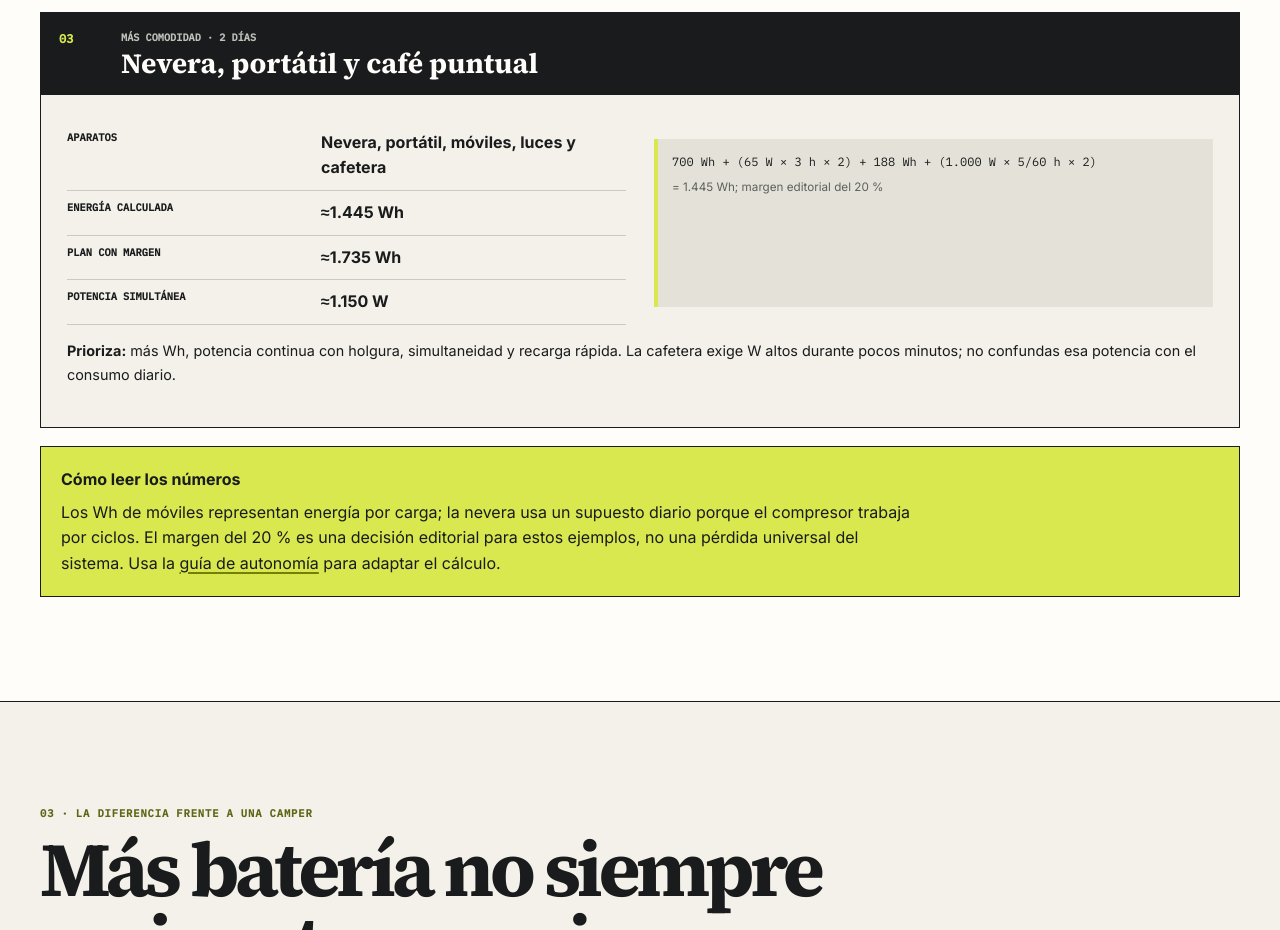
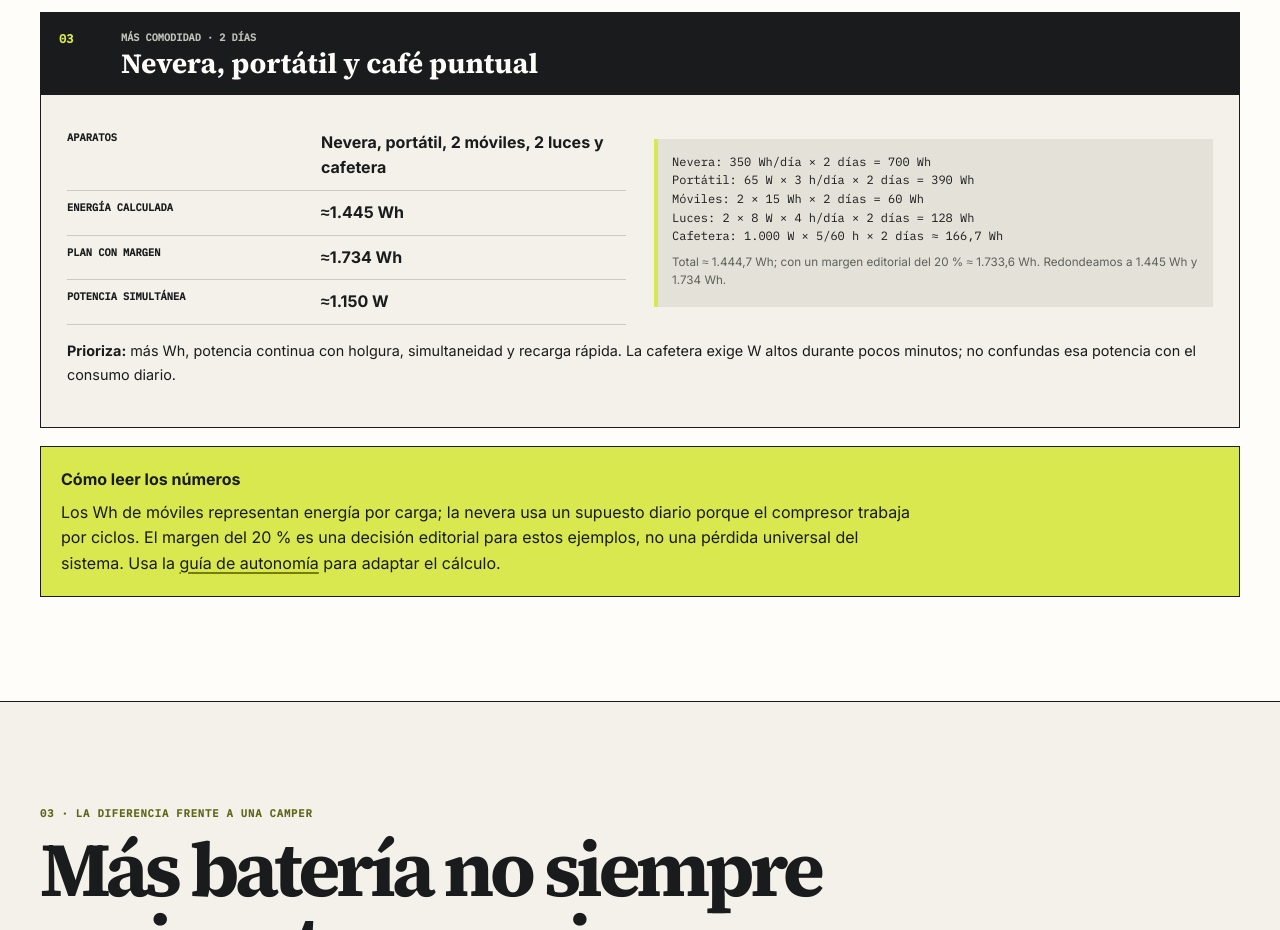
Before and after one commit to Mcflurryman/CargaNomada, a Next.js app: page /usos/camping in a window 1280 px wide. Shown: the part 2906-3836 px from the top of the page. Built offline with nearby package versions, Linux system fonts and the light colour scheme; no server answers.

Commit message:
Conecta guías con el caso de uso camping

```diff
--- a/src/app/guias/page.tsx
+++ b/src/app/guias/page.tsx
@@ -12,4 +12,7 @@ const guides=[
   {title:"Comprueba qué puedes conectar",body:"Valida potencia continua, pico de arranque, puertos y consumo simultáneo.",href:"/guias/que-puedo-conectar-power-station"},
   {title:"Elige placas solares compatibles",body:"Comprueba voltaje, corriente, potencia y conectores, y estima la carga diaria.",href:"/guias/placas-solares-power-station"},
 ] as const;
-export default function GuidesPage(){return <><main className={styles.page}><header className={styles.hero}><div className="container"><p className={styles.kicker}>Aprender antes de comprar</p><h1>Guías sobre power stations</h1><p className={styles.lead}>Conceptos eléctricos explicados con ejemplos para elegir capacidad, potencia y recarga con criterio.</p></div></header><div className="container"><div className={styles.layout}><article className={styles.article}>{guides.map((guide,index)=><section key={guide.href}><p className={styles.index}>{String(index+1).padStart(2,"0")} · Guía publicada</p><h2>{guide.title}</h2><p>{guide.body}</p><Link href={guide.href}>{guide.title} →</Link></section>)}</article></div></div></main><SiteFooter/></>}
+const useCases=[
+  {title:"Power station para camping",body:"Qué capacidad, potencia y peso tienen sentido según tus aparatos, días y opciones de recarga.",href:"/usos/camping",anchor:"Qué power station necesitas para camping"},
+] as const;
+export default function GuidesPage(){return <><main className={styles.page}><header className={styles.hero}><div className="container"><p className={styles.kicker}>Aprender antes de comprar</p><h1>Guías sobre power stations</h1><p className={styles.lead}>Conceptos eléctricos explicados con ejemplos para elegir capacidad, potencia y recarga con criterio.</p></div></header><div className="container"><div className={styles.layout}><article className={styles.article}>{guides.map((guide,index)=><section key={guide.href}><p className={styles.index}>{String(index+1).padStart(2,"0")} · Guía publicada</p><h2>{guide.title}</h2><p>{guide.body}</p><Link href={guide.href}>{guide.title} →</Link></section>)}<section id="casos-de-uso"><p className={styles.index}>Aplicación práctica</p><h2>Aplica lo aprendido a tu forma de viajar</h2><p>Cuando ya entiendes Wh, potencia y autonomía, el siguiente paso es aplicar esos conceptos a una situación real.</p><div className={styles.nextGrid}>{useCases.map(useCase=><div key={useCase.href}><h3>{useCase.title}</h3><p>{useCase.body}</p><Link href={useCase.href}>{useCase.anchor} →</Link></div>)}</div></section></article></div></div></main><SiteFooter/></>}
--- a/src/app/sitemap.ts
+++ b/src/app/sitemap.ts
@@ -10,6 +10,8 @@ export default function sitemap(): MetadataRoute.Sitemap {
   return [
     ...staticRoutes.map((route) => ({ url: `${baseUrl}${route}`, lastModified: updated, changeFrequency: "monthly" as const, priority: route === "" ? 1 : route === "/reviews" ? .9 : .6 })),
     { url: `${baseUrl}/encontrar-power-station`, lastModified: new Date("2026-08-21"), changeFrequency: "monthly" as const, priority: .8 },
+    { url: `${baseUrl}/usos`, lastModified: new Date("2026-08-22"), changeFrequency: "monthly" as const, priority: .7 },
+    { url: `${baseUrl}/usos/camping`, lastModified: new Date("2026-08-22"), changeFrequency: "monthly" as const, priority: .8 },
     { url: `${baseUrl}/guias/que-es-una-power-station`, lastModified: new Date("2026-08-21"), changeFrequency: "yearly" as const, priority: .8 },
     { url: `${baseUrl}/guias/wh-power-station`, lastModified: new Date("2026-08-21"), changeFrequency: "yearly" as const, priority: .8 },
     { url: `${baseUrl}/guias/w-vs-wh`, lastModified: new Date("2026-08-21"), changeFrequency: "yearly" as const, priority: .8 },
--- a/src/app/usos/camping/page.tsx
+++ b/src/app/usos/camping/page.tsx
@@ -55,7 +55,7 @@ export default function CampingUsePage() {
       <section className={`${styles.section} ${styles.scenarios}`} id="escenarios"><div className="container"><div className={styles.sectionHead}><p className={styles.index}>02 · Tres formas de acampar</p><h2>Escenarios de camping, no tallas universales</h2><p>Cada tarjeta convierte una rutina posible en un cálculo visible. No son mediciones ni garantías de autonomía.</p></div><div className={styles.scenarioGrid}>
         <article className={styles.scenarioCard}><header><span>01</span><div><p>Camping ligero · 2 días</p><h3>Móvil, cámara y luces</h3></div></header><div className={styles.scenarioBody}><dl><div><dt>Aparatos</dt><dd>2 móviles, luz LED y cámara</dd></div><div><dt>Energía calculada</dt><dd>≈154 Wh</dd></div><div><dt>Plan con margen</dt><dd>≈185 Wh</dd></div><div><dt>Potencia simultánea</dt><dd>≈25 W</dd></div></dl><div className={styles.math}><code>(2 × 15 Wh × 2 días) + (8 W × 4 h × 2) + (15 Wh × 2)</code><span>= 154 Wh; añadimos un 20 % editorial</span></div><p><strong>Prioriza:</strong> poco peso, USB-C, luz integrada y sencillez. Una estación de 1 kWh cubre este ejemplo con mucho margen; si solo llevas USB, una batería más pequeña que las disponibles en este catálogo podría ser más proporcionada.</p></div></article>
         <article className={styles.scenarioCard}><header><span>02</span><div><p>Camping con nevera · 2 días</p><h3>Frío continuo, móvil y luces</h3></div></header><div className={styles.scenarioBody}><dl><div><dt>Aparatos</dt><dd>Nevera 12 V, 2 móviles y luz</dd></div><div><dt>Energía calculada</dt><dd>≈824 Wh</dd></div><div><dt>Plan con margen</dt><dd>≈990 Wh</dd></div><div><dt>Potencia simultánea</dt><dd>≈100 W + arranque</dd></div></dl><div className={styles.math}><code>(350 Wh/día × 2) + (30 Wh/día × 2) + (8 W × 4 h × 2)</code><span>= 824 Wh; nevera y clima reales pueden cambiarlo mucho</span></div><p><strong>Prioriza:</strong> salida 12 V regulada, consumo medido en 24 horas, margen para el compresor y una vía de recarga. Aquí 1.024 Wh nominales ya no sobran: valida energía utilizable y considera solar o red.</p></div></article>
-        <article className={`${styles.scenarioCard} ${styles.scenarioWide}`}><header><span>03</span><div><p>Más comodidad · 2 días</p><h3>Nevera, portátil y café puntual</h3></div></header><div className={styles.scenarioBody}><dl><div><dt>Aparatos</dt><dd>Nevera, portátil, móviles, luces y cafetera</dd></div><div><dt>Energía calculada</dt><dd>≈1.445 Wh</dd></div><div><dt>Plan con margen</dt><dd>≈1.735 Wh</dd></div><div><dt>Potencia simultánea</dt><dd>≈1.150 W</dd></div></dl><div className={styles.math}><code>700 Wh + (65 W × 3 h × 2) + 188 Wh + (1.000 W × 5/60 h × 2)</code><span>= 1.445 Wh; margen editorial del 20 %</span></div><p><strong>Prioriza:</strong> más Wh, potencia continua con holgura, simultaneidad y recarga rápida. La cafetera exige W altos durante pocos minutos; no confundas esa potencia con el consumo diario.</p></div></article>
+        <article className={`${styles.scenarioCard} ${styles.scenarioWide}`}><header><span>03</span><div><p>Más comodidad · 2 días</p><h3>Nevera, portátil y café puntual</h3></div></header><div className={styles.scenarioBody}><dl><div><dt>Aparatos</dt><dd>Nevera, portátil, 2 móviles, 2 luces y cafetera</dd></div><div><dt>Energía calculada</dt><dd>≈1.445 Wh</dd></div><div><dt>Plan con margen</dt><dd>≈1.734 Wh</dd></div><div><dt>Potencia simultánea</dt><dd>≈1.150 W</dd></div></dl><div className={styles.math}><code>Nevera: 350 Wh/día × 2 días = 700 Wh</code><code>Portátil: 65 W × 3 h/día × 2 días = 390 Wh</code><code>Móviles: 2 × 15 Wh × 2 días = 60 Wh</code><code>Luces: 2 × 8 W × 4 h/día × 2 días = 128 Wh</code><code>Cafetera: 1.000 W × 5/60 h × 2 días ≈ 166,7 Wh</code><span>Total ≈ 1.444,7 Wh; con un margen editorial del 20 % ≈ 1.733,6 Wh. Redondeamos a 1.445 Wh y 1.734 Wh.</span></div><p><strong>Prioriza:</strong> más Wh, potencia continua con holgura, simultaneidad y recarga rápida. La cafetera exige W altos durante pocos minutos; no confundas esa potencia con el consumo diario.</p></div></article>
       </div><aside className={styles.notice}><strong>Cómo leer los números</strong><p>Los Wh de móviles representan energía por carga; la nevera usa un supuesto diario porque el compresor trabaja por ciclos. El margen del 20 % es una decisión editorial para estos ejemplos, no una pérdida universal del sistema. Usa la <Link href="/guias/calcular-autonomia-power-station">guía de autonomía</Link> para adaptar el cálculo.</p></aside></div></section>
 
       <section className={styles.section} id="peso"><div className="container"><div className={styles.sectionHead}><p className={styles.index}>03 · La diferencia frente a una camper</p><h2>Más batería no siempre mejora tu camping</h2><p>En una tienda puedes tener que sacar la estación del coche, llevarla hasta la parcela y guardarla cada noche. El salto de capacidad se paga también en kilos.</p></div><div className={styles.weightBoard}><div><span>Modelo</span><span>Capacidad</span><span>Peso</span><span>Wh nominales/kg</span></div>{[f1200,f1800,f2400].map(product=><div key={product.id}><strong>{product.model}</strong><span>{number(product.capacityWh)} Wh</span><span>{number(product.weightKg)} kg</span><span>{density(product.capacityWh,product.weightKg)}</span></div>)}</div><p className={styles.text}>La relación Wh/kg solo ayuda a comparar transporte y almacenamiento nominal: no describe energía AC utilizable, ergonomía del asa ni facilidad para recorrer terreno irregular. La F2400 duplica la capacidad de F1200 y F1800, pero también sube a {number(f2400.weightKg)} kg.</p></div></section>
```
